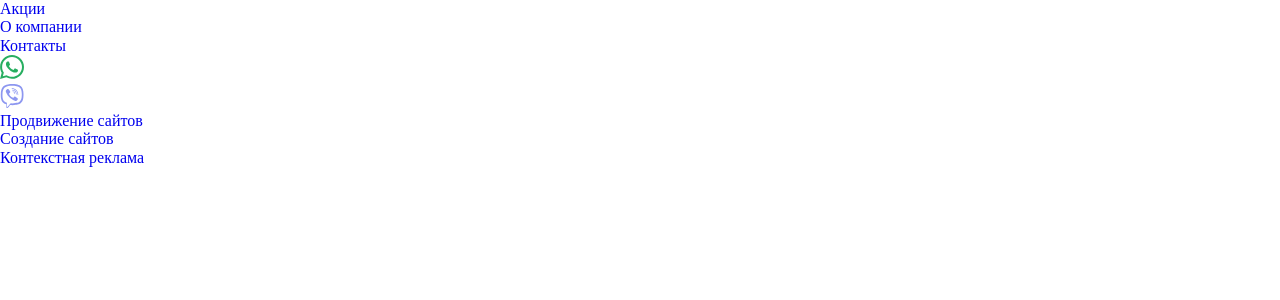
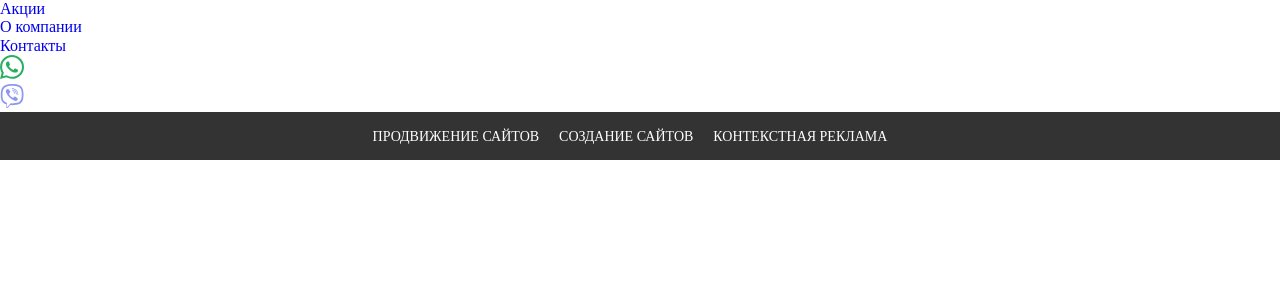
Before and after one commit to barometer-js/internet-advertising, a React (Create React App) app: page / in a window 1280 px wide. Shown: the top 300 px of the page. Built offline with nearby package versions, Linux system fonts and the light colour scheme.

Commit message:
added styles

```diff
--- a/src/components/BottomNavigation/BottomNavigation.js
+++ b/src/components/BottomNavigation/BottomNavigation.js
@@ -1,16 +1,24 @@
+import s from './BottomNavigation.module.scss';
+
 function BottomNavigation() {
   return (
     <div>
-      <nav>
-        <ul>
-          <li>
-            <a href="/">Продвижение сайтов</a>
+      <nav className={s.BottomNavigation}>
+        <ul className={s.BottomNavigationList}>
+          <li className={s.BottomNavigationItem}>
+            <a className={s.BottomNavigationLink} href="/">
+              Продвижение сайтов
+            </a>
           </li>
-          <li>
-            <a href="/">Создание сайтов</a>
+          <li className={s.BottomNavigationItem}>
+            <a className={s.BottomNavigationLink} href="/">
+              Создание сайтов
+            </a>
           </li>
-          <li>
-            <a href="/">Контекстная реклама</a>
+          <li className={s.BottomNavigationItem}>
+            <a className={s.BottomNavigationLink} href="/">
+              Контекстная реклама
+            </a>
           </li>
         </ul>
       </nav>
--- a/src/components/BottomNavigation/BottomNavigation.module.scss
+++ b/src/components/BottomNavigation/BottomNavigation.module.scss
@@ -0,0 +1,25 @@
+.BottomNavigation {
+  width: auto;
+  background: linear-gradient(0deg, #333333, #333333),
+    linear-gradient(0deg, #333333, #333333), #735ff2;
+  padding-top: 15px;
+  padding-bottom: 15px;
+}
+
+.BottomNavigationList {
+  display: flex;
+  flex-wrap: wrap;
+  justify-content: center;
+  align-items: center;
+}
+
+.BottomNavigationItem {
+  margin-right: 20px;
+}
+
+.BottomNavigationLink {
+  font-weight: 500;
+  font-size: 14px;
+  text-transform: uppercase;
+  color: #ffffff;
+}
```
